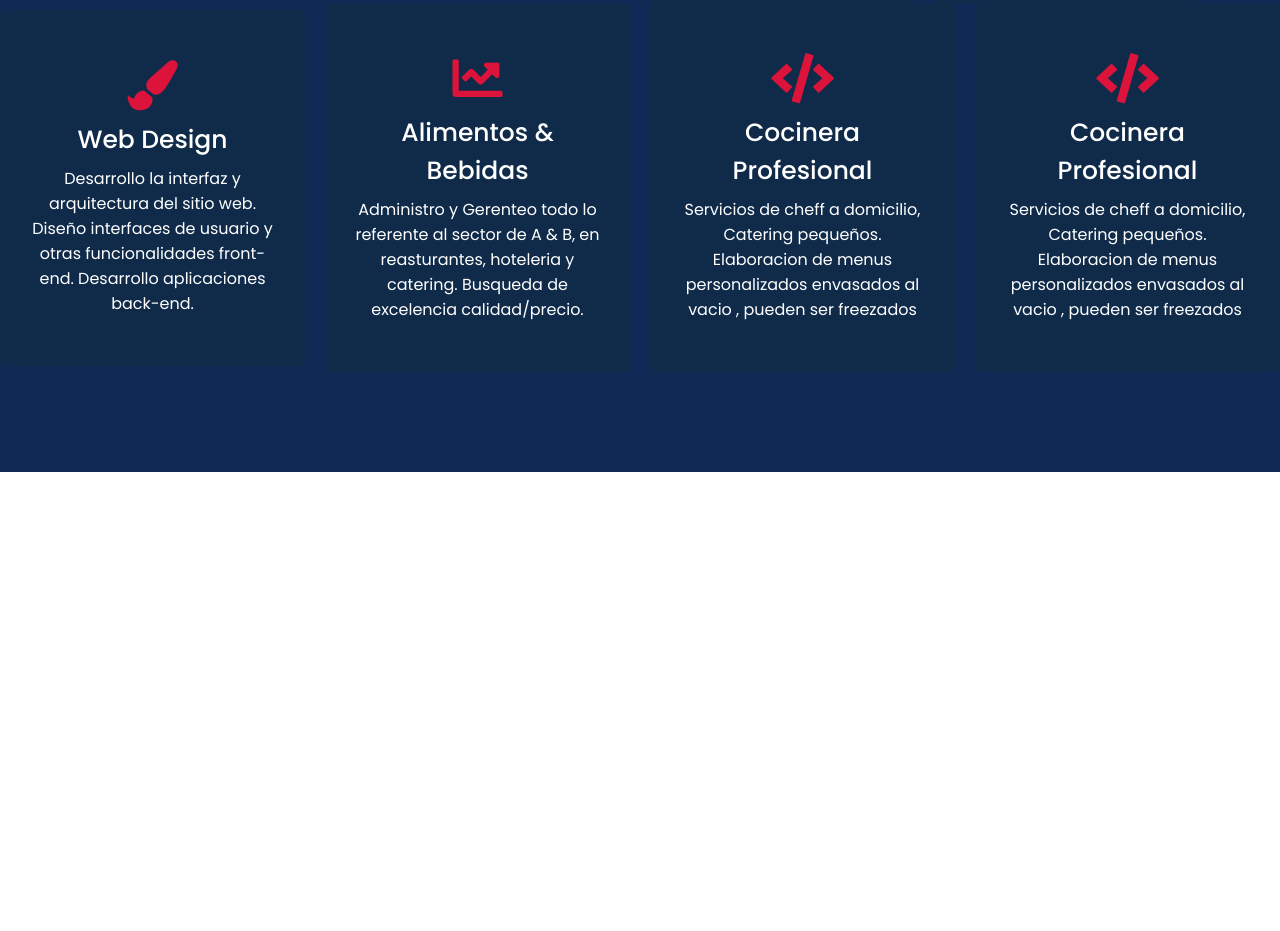
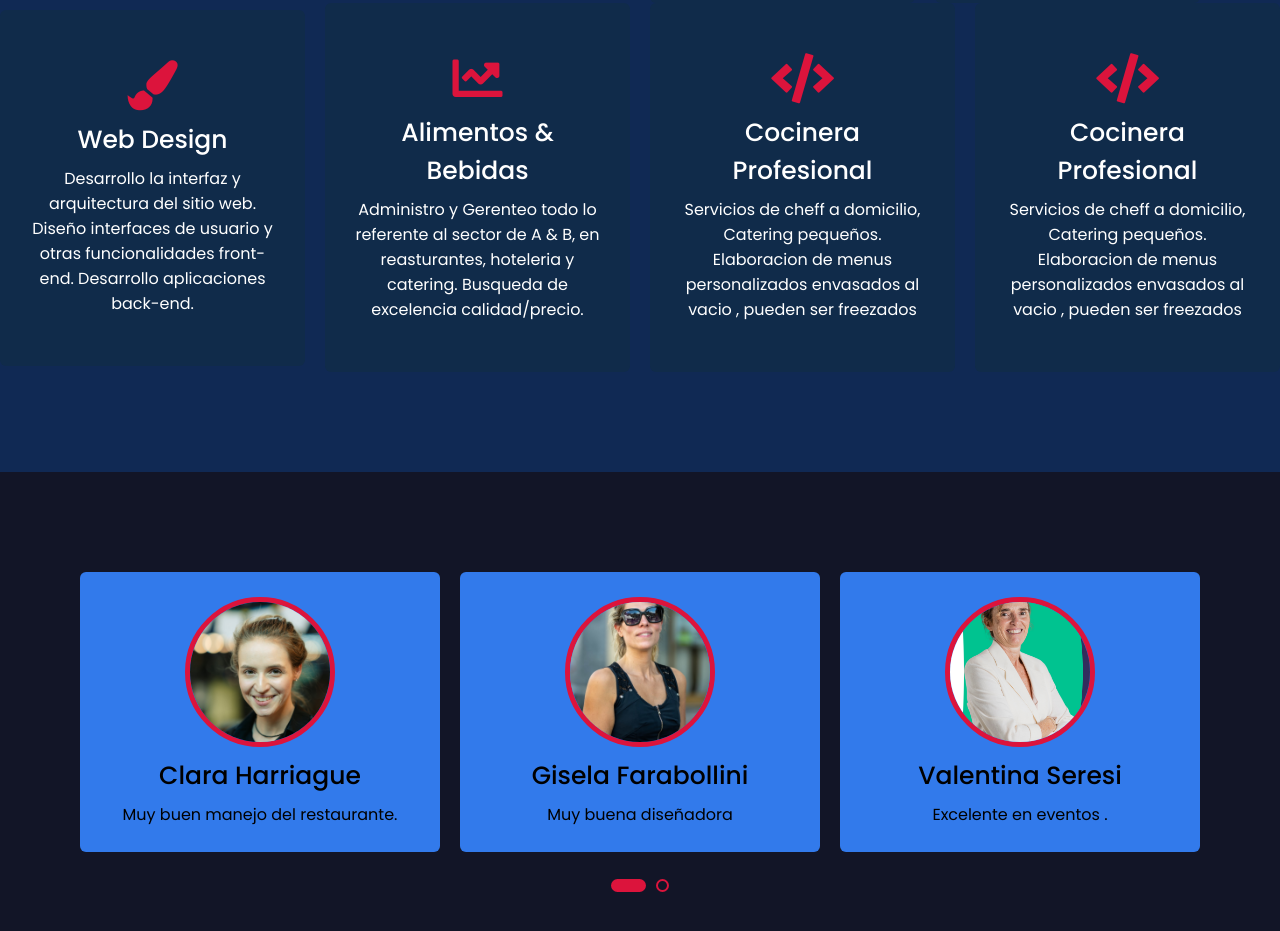
Before and after one commit to carolinasalimei/CS_Portfolio, a plain HTML site: page Index.html in a window 1280 px wide. Shown: the part 2523-3454 px from the top of the page. Before the commit the page ends 2995 px from the top, so only its background shows below. Drawn offline with nearby package versions, Linux system fonts and the light colour scheme.

Commit message:
forth  commit

```diff
--- a/Index.html
+++ b/Index.html
@@ -221,6 +221,53 @@
             </section>
 
 
+<!-- Feedback -->
+<section class="feed" id="teams">
+    <div class="max-width">
+
+        <div class="carousel owl-carousel">
+            <div class="card">
+                <div class="box">
+                    <img src="./imagenes/clientes1.jpeg" alt="">
+                    <div class="text">Lucila Marcaida</div>
+                    <p>Excelente en el area de A & B</p>
+                </div>
+            </div>
+            <div class="card">
+                <div class="box">
+                    <img src="./imagenes/clientes 2.jpeg" alt="">
+                    <div class="text">Clara Harriague</div>
+                    <p>Muy buen manejo del restaurante.</p>
+                </div>
+            </div>
+            <div class="card">
+                <div class="box">
+                    <img src="./imagenes/clientes4.jpeg" alt="">
+                    <div class="text">Gisela Farabollini</div>
+                    <p>Muy buena diseñadora </p>
+                </div>
+            </div>
+            <div class="card">
+                <div class="box">
+                    <img src="./imagenes/perfil.png" alt="">
+                    <div class="text">Valentina Seresi</div>
+                    <p>Excelente en eventos .</p>
+                </div>
+            </div>
+            <div class="card">
+                <div class="box">
+                    <img src="./imagenes/clientes3.JPG" alt="">
+                    <div class="text">Candelaria Ruiz</div>
+                    <p>Muy talentosa.</p>
+                </div>
+            </div>
+        </div>
+    </div>
+</section>
+
+
+
+
 
 
     <script src="app.js"></script>
--- a/style.css
+++ b/style.css
@@ -480,3 +480,79 @@ section .title {
     font-weight: 500;
     margin: 10px 0 7px 0;
 }
+/* seccion feedback */
+
+.feed {
+    background: #121527;
+    width: 100%;
+    height: 90vh;
+}
+
+.feed .carousel .card {
+    background-color: #327AEB;
+    border-radius: 6px;
+    padding: 25px 35px;
+    text-align: center;
+    overflow: hidden;
+    transition: all 0.3s ease;
+}
+
+.feed .carousel .card:hover {
+    background: crimson;
+}
+
+.feed .carousel .card .box {
+    display: flex;
+    flex-direction: column;
+    align-items: center;
+    justify-content: center;
+    transition: all 0.3s ease;
+}
+
+.feed .carousel .card:hover .box {
+    transform: scale(1.05);
+}
+
+.feed .carousel .card .text {
+    font-size: 25px;
+    font-weight: 500;
+    margin: 10px 0 7px 0;
+}
+
+.feed .carousel .card img {
+    height: 150px;
+    width: 150px;
+    object-fit: cover;
+    border-radius: 50%;
+    border: 5px solid crimson;
+    transition: all 0.3s ease;
+}
+
+.feed .carousel .card:hover img {
+    border-color: #fff;
+}
+
+.owl-dots {
+    text-align: center;
+    margin-top: 20px;
+}
+
+.owl-dot {
+    height: 13px;
+    width: 13px;
+    margin: 0 5px;
+    outline: none !important;
+    border-radius: 50%;
+    border: 2px solid crimson !important;
+    transition: all 0.3s ease;
+}
+
+.owl-dot.active {
+    width: 35px;
+    border-radius: 14px;
+}
+
+.owl-dot.active,
+.owl-dot:hover {
+    background: crimson !important;
+}
```
